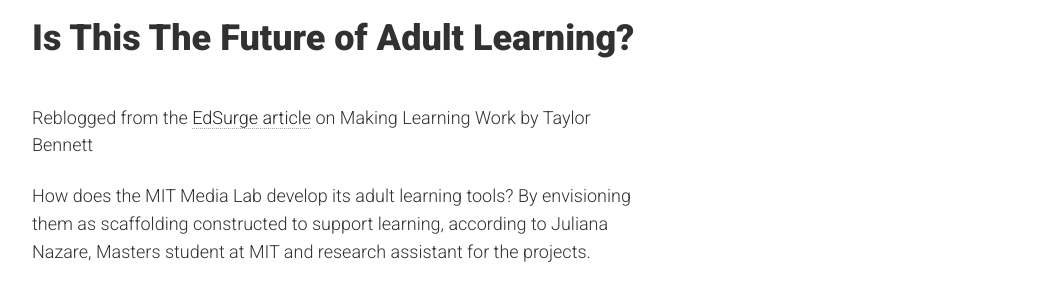
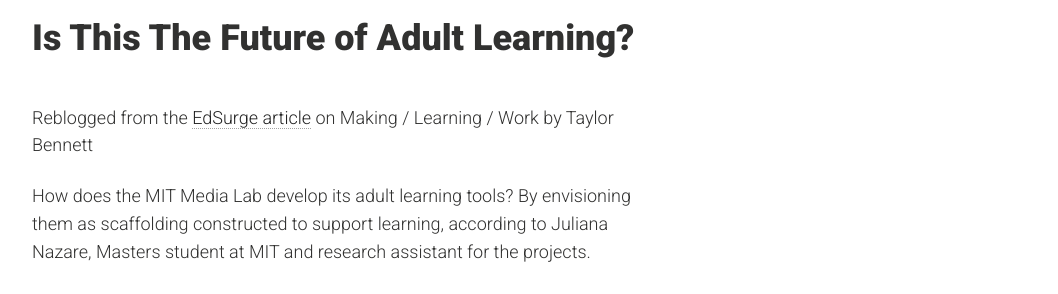
Before and after one commit to mitmedialab/mlw.media.mit.edu, a Jekyll site: the page built from _posts/2015-02-03-is_this_the_future_of_adult_learning.md, in a window 1280 px wide and 900 px high. Shown: the part 128-422 px from the top of the window, without its empty margins (64-1122 px from the left). Built offline with Jekyll 4.4.1, drawn with Linux system fonts in a browser that asks for light colours; comment, search, counter and statistics services are not loaded.

Commit message:
new site on master

```diff
--- a/_posts/2015-02-03-is_this_the_future_of_adult_learning.md
+++ b/_posts/2015-02-03-is_this_the_future_of_adult_learning.md
@@ -8,7 +8,7 @@ image:
 comments: true
 ---
 
-Reblogged from the [EdSurge article](https://www.edsurge.com/n/2015-01-15-is-this-the-future-of-adult-learning) on Making Learning Work by Taylor Bennett
+Reblogged from the [EdSurge article](https://www.edsurge.com/n/2015-01-15-is-this-the-future-of-adult-learning) on Making / Learning / Work by Taylor Bennett
 
 How does the MIT Media Lab develop its adult learning tools? By envisioning them as scaffolding constructed to support learning, according to Juliana Nazare, Masters student at MIT and research assistant for the projects.
 
```
Also changed, not shown: images/thumbnails/initial_ideas_thumbnail.jpg, images/thumbnails/narrowing_down_ideas_thumbnail.jpg, 8 other files.
